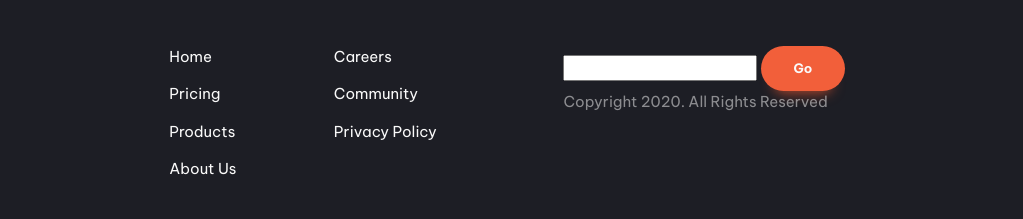
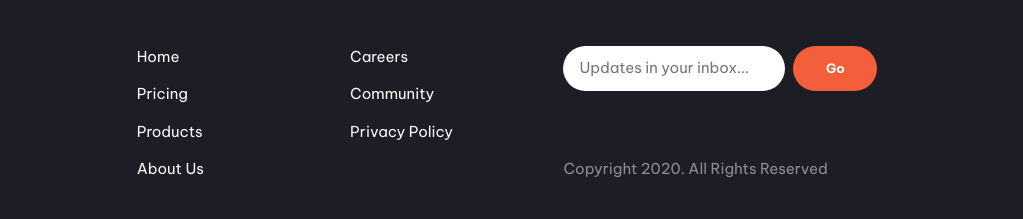
Before and after one commit to maxbkhts0/fem-manage, a website built with Vite: page index.html in a window 1280 px wide. Shown: the part 1774-1993 px from the top of the page, 257-1280 px from the left. Built offline with nearby package versions, Linux system fonts and the light colour scheme.

Commit message:
more footer

```diff
--- a/index.html
+++ b/index.html
@@ -166,10 +166,10 @@
           </div>
           <div class="primary-footer-form">
             <form action="">
-              <input type="email">
-              <button class="button">Go</button>
-              <p>Copyright 2020. All Rights Reserved</p>
+              <input type="email" placeholder="Updates in your inbox...">
+              <button class="button" data-shadow="none">Go</button>
             </form>
+            <p>Copyright 2020. All Rights Reserved</p>
           </div>
         </div>
       </div>
--- a/style.css
+++ b/style.css
@@ -165,6 +165,10 @@ button {
   color: var(--clr-accent-400);
 }
 
+.button[data-shadow="none"] {
+  box-shadow: none;
+}
+
 .button:hover,
 .button:focus-visible {
   background-color: var(--clr-accent-300);
@@ -293,6 +297,20 @@ button {
 
 .primary-footer-form {
   grid-area: form;
+  display: grid;
+  align-content: space-between;
+}
+
+.primary-footer form {
+  display: flex;
+  gap: var(--size-200);
+}
+
+input:where([type="text"], [type="email"]) {
+  border-radius: 100vw;
+  border: 0;
+  padding: var(--size-100) var(--size-400);
+  /* font-size: var(--fs-300); */
 }
 
 @media (min-width: 50em) {
@@ -317,6 +335,7 @@ button {
 
 .footer-nav {
   columns: 2;
+  gap: clamp(var(--size-200), 30vw, var(--size-900));
 }
 
 .footer-nav a {
@@ -382,6 +401,12 @@ button {
   background-position: 2rem -1rem, 58rem -17rem;
   background-repeat: no-repeat;
   opacity: .1;
+}
+
+/* numbered items */
+
+.numbered-items {
+  counter-reset: count;
 }
 
 /* Utility classes */
```
